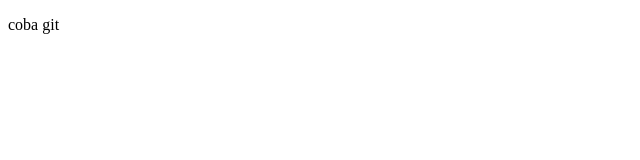
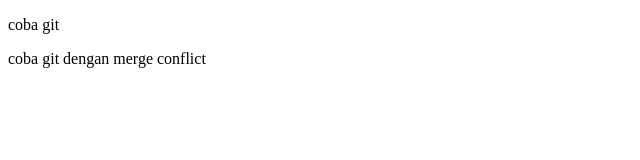
Before and after one commit to Muhammadakhlakul/belajar_menghubungkan_git_dan_github2, a plain HTML site: page index.html in a window 1280 px wide. Shown: the whole page, without its empty margins (0-640 px from the left). Drawn offline with Linux system fonts and the light colour scheme.

Commit message:
mengubah file index.html

```diff
--- a/index.html
+++ b/index.html
@@ -8,5 +8,6 @@
 </head>
 <body>
     <p>coba git</p>
+    <p>coba git dengan merge conflict</p>
 </body>
 </html>
```
